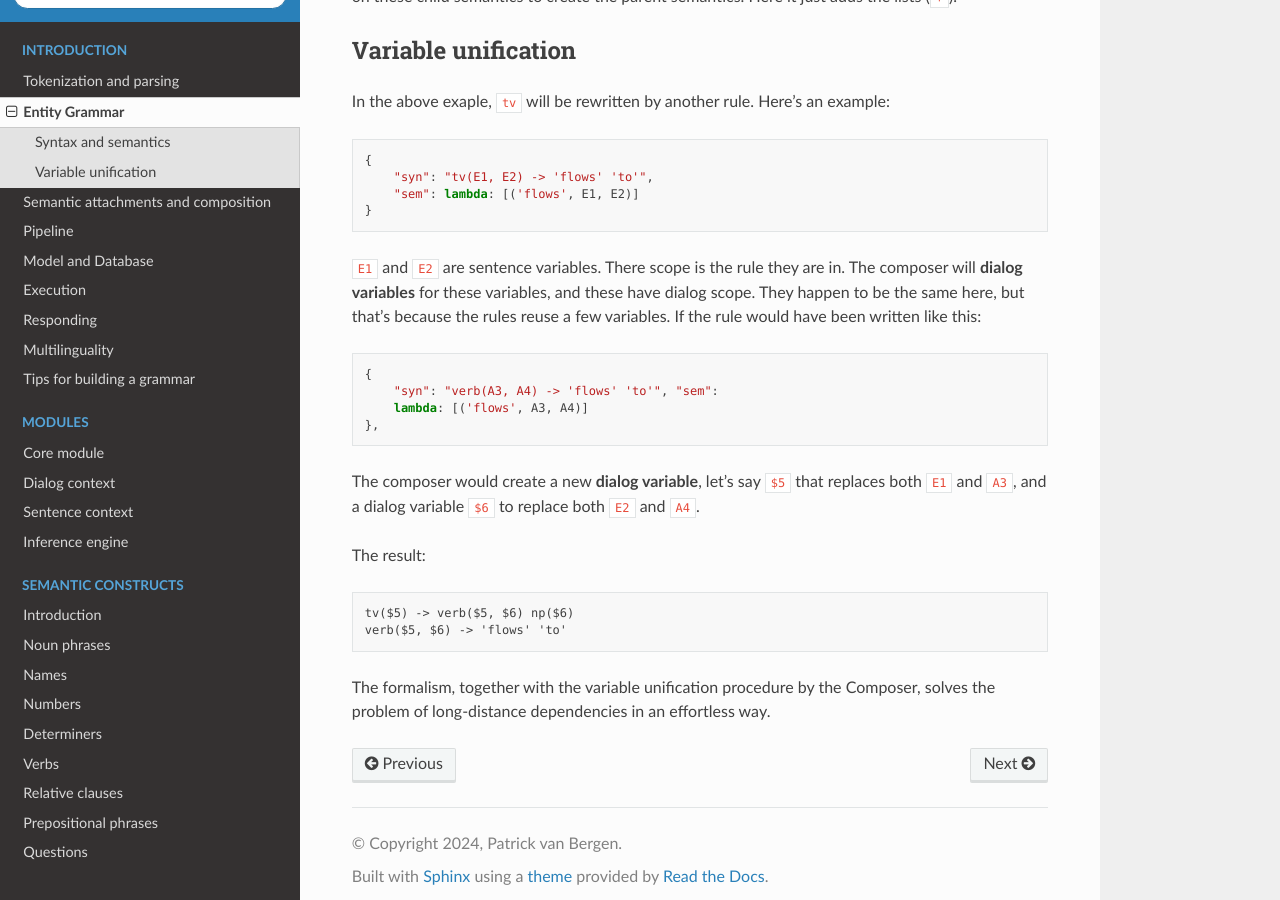
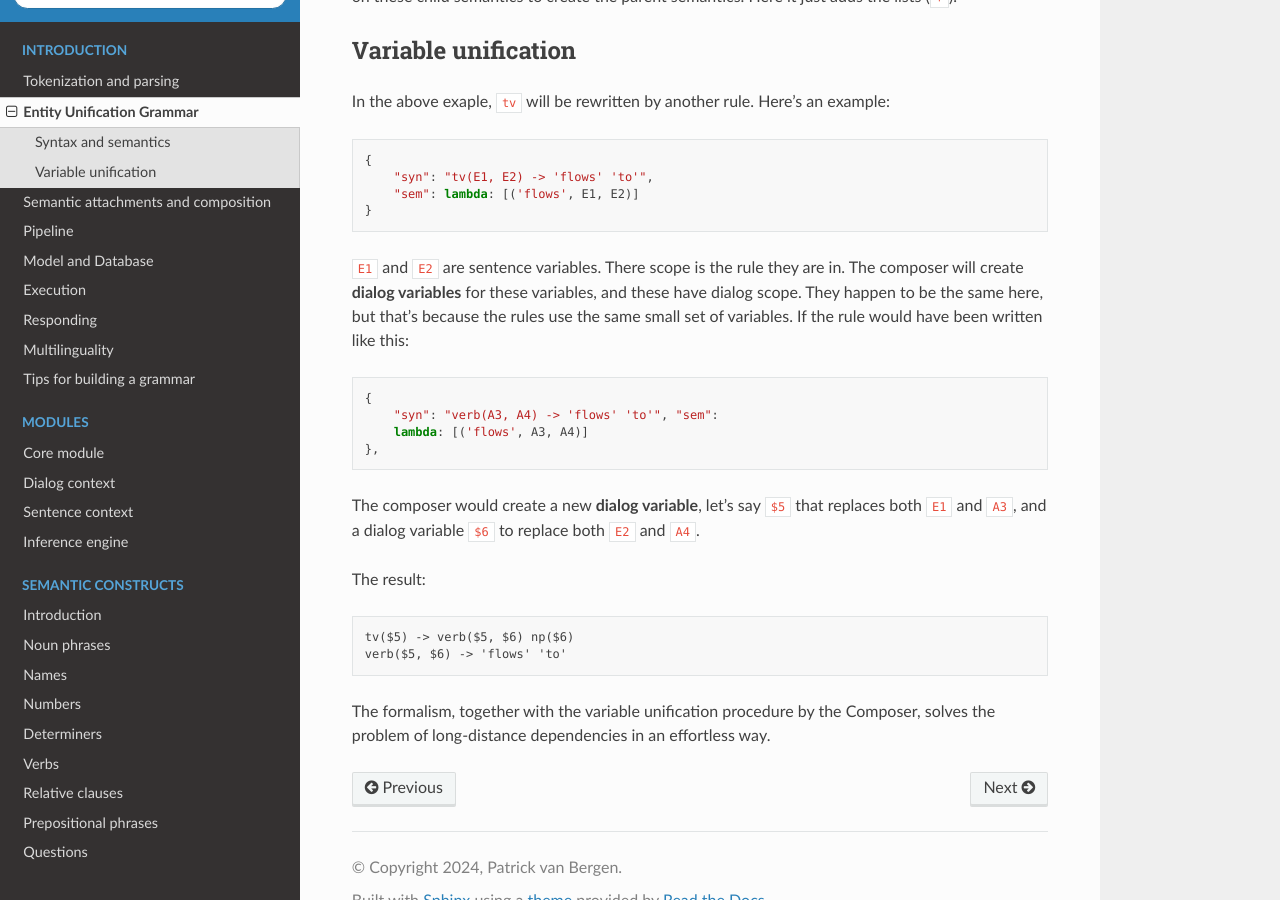
Before and after one commit to garfix/richard-readthedocs, a Sphinx documentation site: the page built from docs/source/introduction/entity-unification-grammar.md, in a window 1280 px wide and 900 px high, scrolled down 1388 px. Built offline with Sphinx 7.4.7 and the Read the Docs theme 2.0.0, drawn with Linux system fonts in a browser that asks for light colours; some of the changed text lies outside the part shown.

Commit message:
entity unification grammar

```diff
--- a/docs/source/index.rst
+++ b/docs/source/index.rst
@@ -7,7 +7,7 @@ This Python software library allows you to turn human language sentences into Py
    :caption: Introduction
 
    introduction/parsing.md
-   introduction/entity-grammar.md
+   introduction/entity-unification-grammar.md
    introduction/composition.md
    introduction/pipeline.md
    introduction/model.md
--- a/docs/source/introduction/entity-grammar.md
+++ b/docs/source/introduction/entity-unification-grammar.md
@@ -1,4 +1,4 @@
-# Entity Grammar
+# Entity Unification Grammar
 
 The grammar formalism of this library was developed by me in order to make semantic composition easier than was possible with the existing techniques.
 
@@ -40,7 +40,7 @@ In the above exaple, `tv` will be rewritten by another rule. Here's an example:
 }
 ~~~
 
-`E1` and `E2` are sentence variables. There scope is the rule they are in. The composer will __dialog variables__ for these variables, and these have dialog scope. They happen to be the same here, but that's because the rules reuse a few variables. If the rule would have been written like this:
+`E1` and `E2` are sentence variables. There scope is the rule they are in. The composer will create __dialog variables__ for these variables, and these have dialog scope. They happen to be the same here, but that's because the rules use the same small set of variables. If the rule would have been written like this:
 
 ~~~python
 {
```
